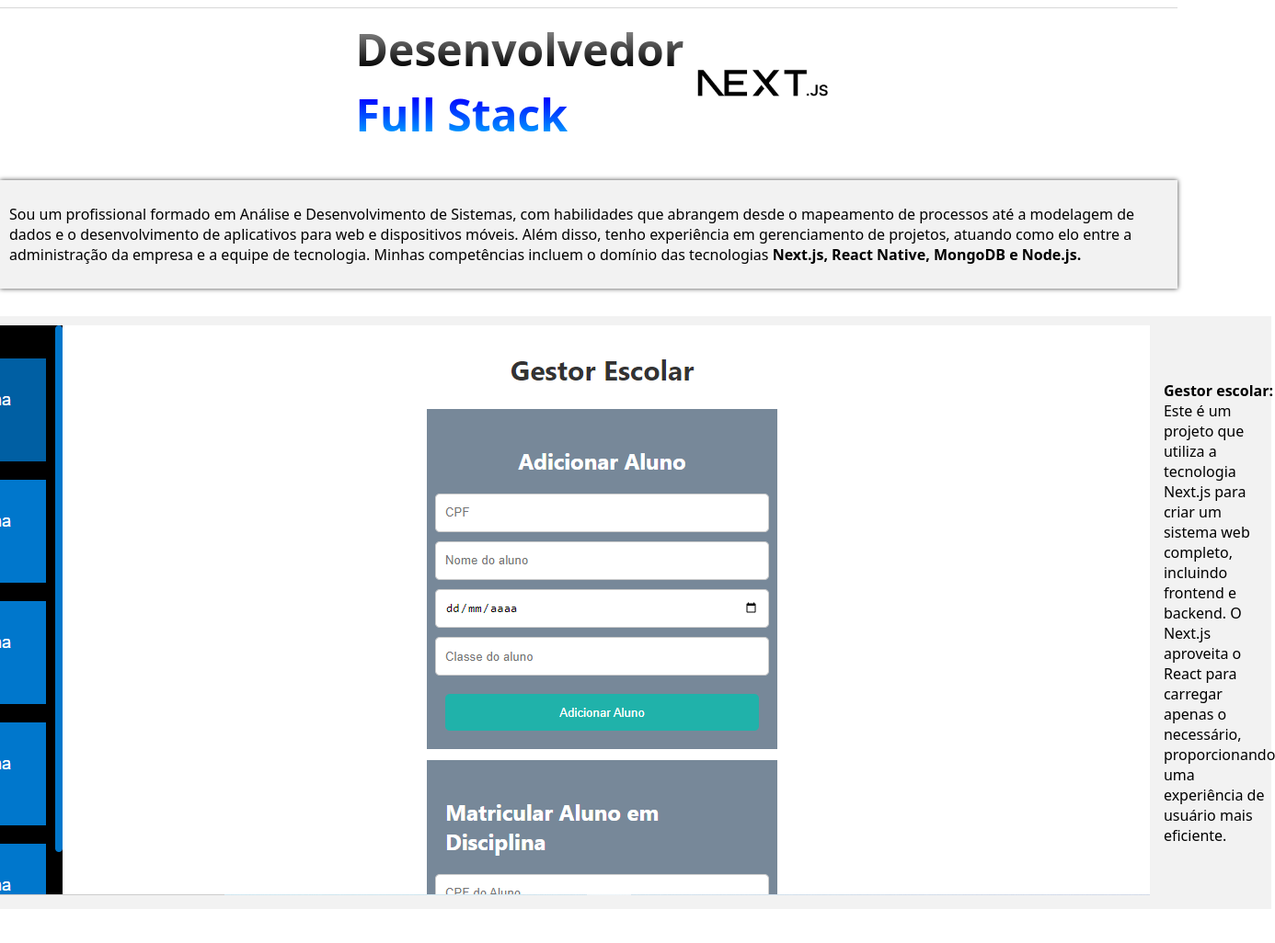
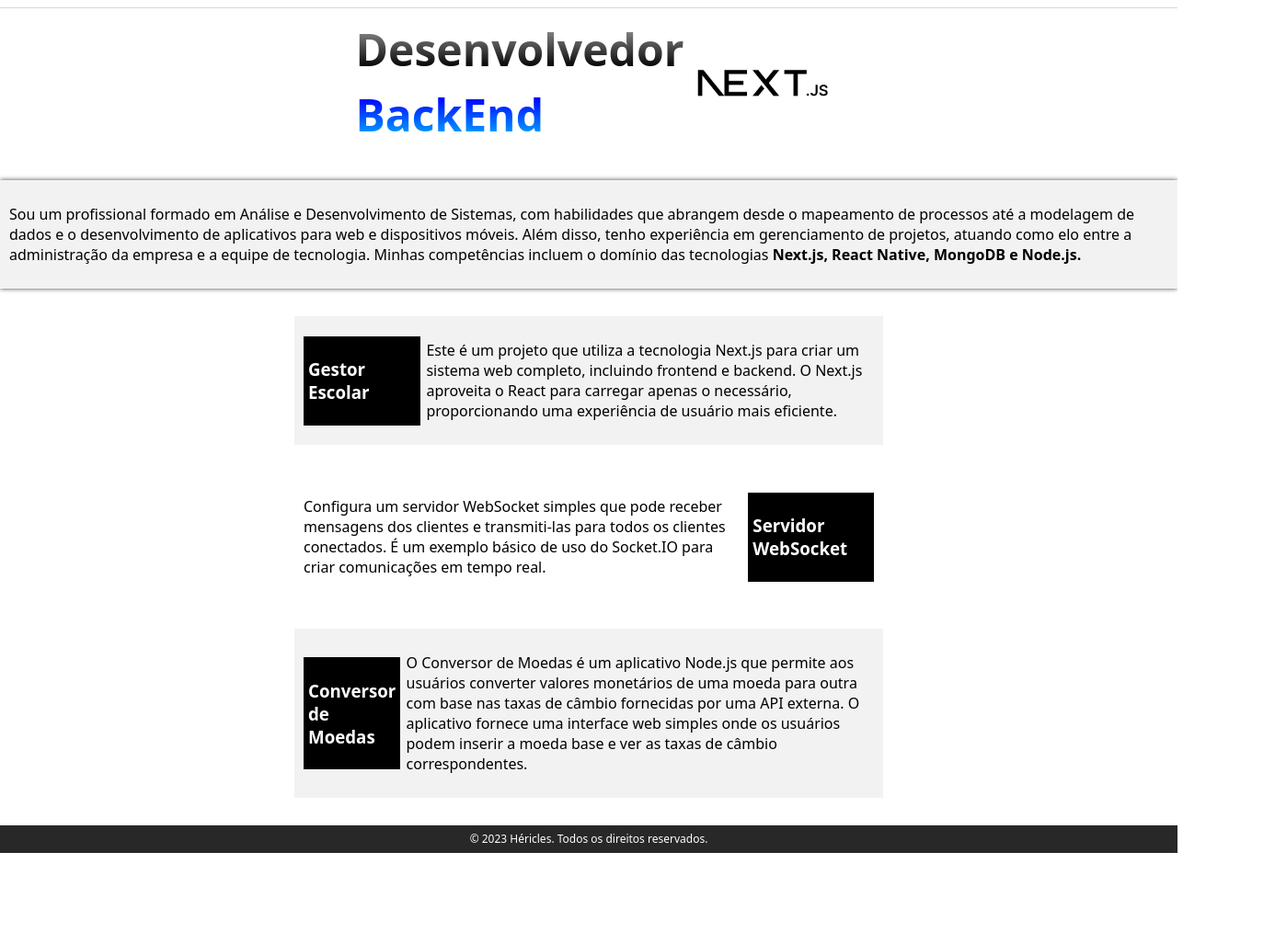
Before and after one commit to IamDev01/Portfolio, a plain HTML site: page index.html in a window 1280 px wide. Shown: the part 67-1093 px from the top of the page at 92% size, 1386 px wide, since content can reach past the window. After the commit the page ends 995 px from the top, so only its background shows below. Drawn offline with Linux system fonts and the light colour scheme.

Commit message:
Update index.html

```diff
--- a/index.html
+++ b/index.html
@@ -28,12 +28,12 @@
         <div class="content-container">
 
             <div class="h1-and-slideshow-container">
-                <div class="h1-container">
+                <div>
                     <div class="h1-primeiro">
                         <h1>Desenvolvedor</h1>
                     </div>
                     <div class="h1-segundo">
-                        <h1>Full Stack</h1>
+                        <h1>BackEnd</h1>
                     </div>
                 </div>
 
@@ -56,29 +56,45 @@
 
             <div id="sobre">
                 <p>
-                    Sou um profissional formado em Análise e Desenvolvimento de Sistemas, com habilidades que abrangem desde o mapeamento de processos até a modelagem de dados e o desenvolvimento de aplicativos para web e dispositivos móveis. Além disso, tenho experiência em gerenciamento de projetos, atuando como elo entre a administração da empresa e a equipe de tecnologia. Minhas competências incluem o domínio das tecnologias <strong>Next.js, React Native, MongoDB e Node.js.</strong>
+                    Sou um profissional formado em Análise e Desenvolvimento de Sistemas, com habilidades que abrangem
+                    desde o mapeamento de processos até a modelagem de dados e o desenvolvimento de aplicativos para web
+                    e dispositivos móveis. Além disso, tenho experiência em gerenciamento de projetos, atuando como elo
+                    entre a administração da empresa e a equipe de tecnologia. Minhas competências incluem o domínio das
+                    tecnologias <strong>Next.js, React Native, MongoDB e Node.js.</strong>
                 </p>
             </div>
 
             <div class="container-box">
                 <div class="box1">
-                    <a href="https://github.com/IamDev01/gestor-escolar">
-                        <img src="img/index.png" alt="ProjetoEscolar">
-                    </a>
-                    <p><strong>Gestor escolar:</strong> Este é um projeto que utiliza a tecnologia Next.js para criar um
+                    <div class="h3_container">
+                        <a href="https://github.com/IamDev01/gestor-escolar">
+                            <h3>Gestor Escolar</h3>
+                        </a>
+                    </div>
+                    <p>Este é um projeto que utiliza a tecnologia Next.js para criar um
                         sistema web completo,
                         incluindo frontend e backend. O Next.js aproveita o React para carregar apenas o necessário,
                         proporcionando uma experiência de usuário mais eficiente.</p>
                 </div>
                 <div class="box2">
-                    <p><strong>Servidor websocket:</strong> Configura um servidor WebSocket simples que pode receber
+                    <p>Configura um servidor WebSocket simples que pode receber
                         mensagens dos clientes e
                         transmiti-las para todos os clientes conectados. É um exemplo básico de uso do Socket.IO para
                         criar
                         comunicações em tempo real. </p>
-                    <a href="https://github.com/IamDev01/Websocket">
-                        <img src="img/websocket.png" alt="websocket">
-                    </a>
+                    <div class="h3_container">
+                        <a href="https://github.com/IamDev01/Websocket">
+                            <h3>Servidor WebSocket</h3>
+                        </a>
+                    </div>
+                </div>
+                <div class="box1">
+                    <div class="h3_container">
+                        <a href="https://github.com/IamDev01/Conversor_Moedas">
+                            <h3>Conversor de Moedas</h3>
+                        </a>
+                    </div>
+                    <p>O Conversor de Moedas é um aplicativo Node.js que permite aos usuários converter valores monetários de uma moeda para outra com base nas taxas de câmbio fornecidas por uma API externa. O aplicativo fornece uma interface web simples onde os usuários podem inserir a moeda base e ver as taxas de câmbio correspondentes.</p>
                 </div>
             </div>
         </div>
```
